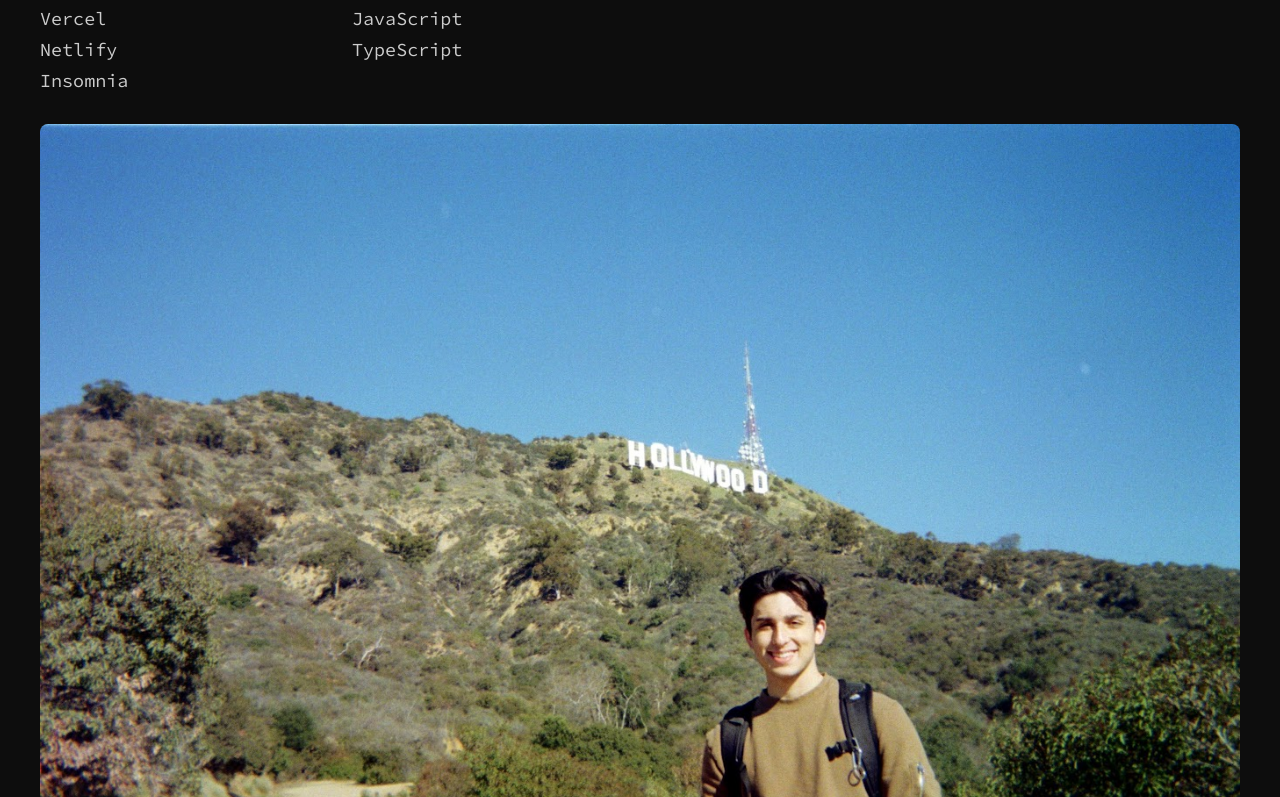
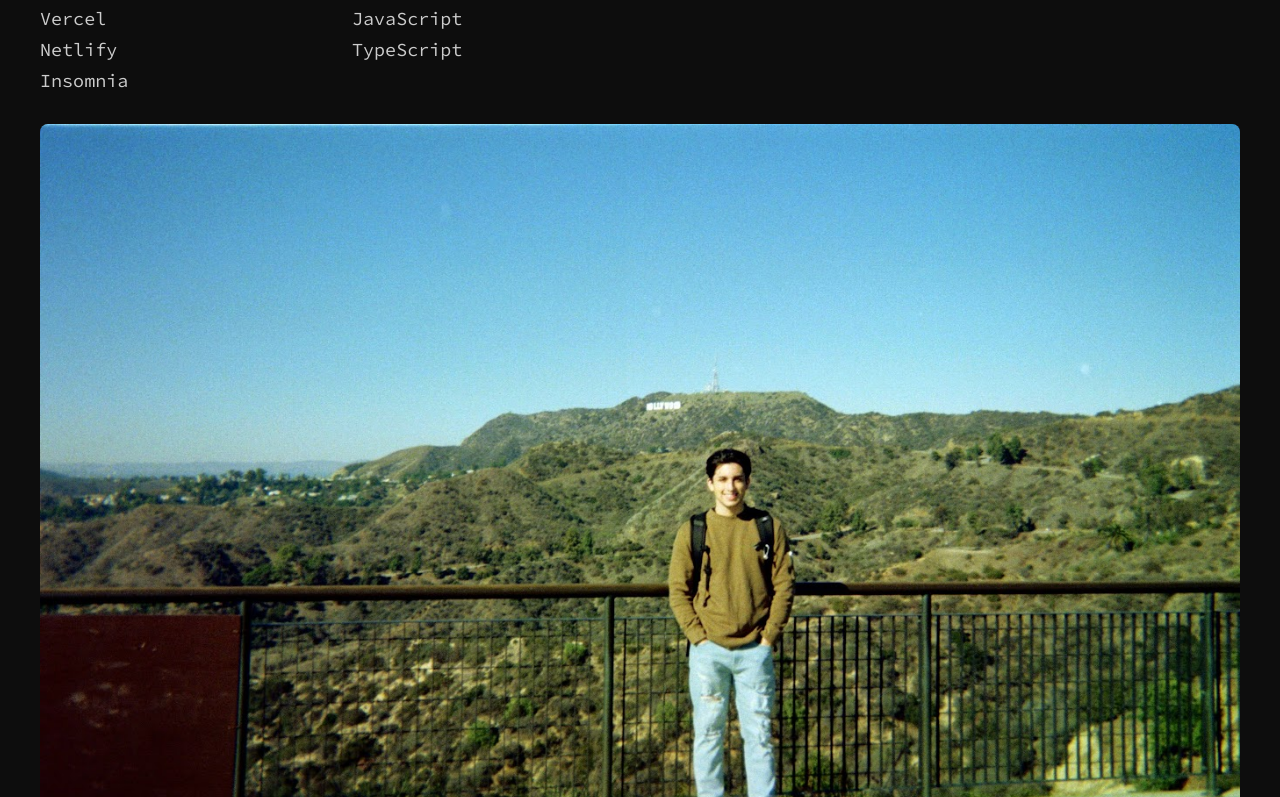
Before and after one commit to gilmerperez/gilmer-perez, a React (Vite) app: page /about in a window 1280 px wide. Shown: the part 783-1580 px from the top of the page. Built offline with nearby package versions, Linux system fonts and the light colour scheme.

Commit message:
Changed picture of me name

```diff
--- a/src/pages/About/About.jsx
+++ b/src/pages/About/About.jsx
@@ -125,7 +125,7 @@ function About() {
 
           {/* Image */}
           <section className={styles.imageContainer}>
-            <img src="/images/me2.jpg" alt="Gilmer Perez" className={styles.profileImage} />
+            <img src="/images/profile-image-1.jpg" alt="Gilmer Perez" className={styles.profileImage} />
           </section>
         </div>
       </main>
```
Also changed, not shown: public/images/profile-image-1.jpg (renamed from public/images/me1.jpg), public/images/profile-image-2.jpg (renamed from public/images/me2.jpg).
